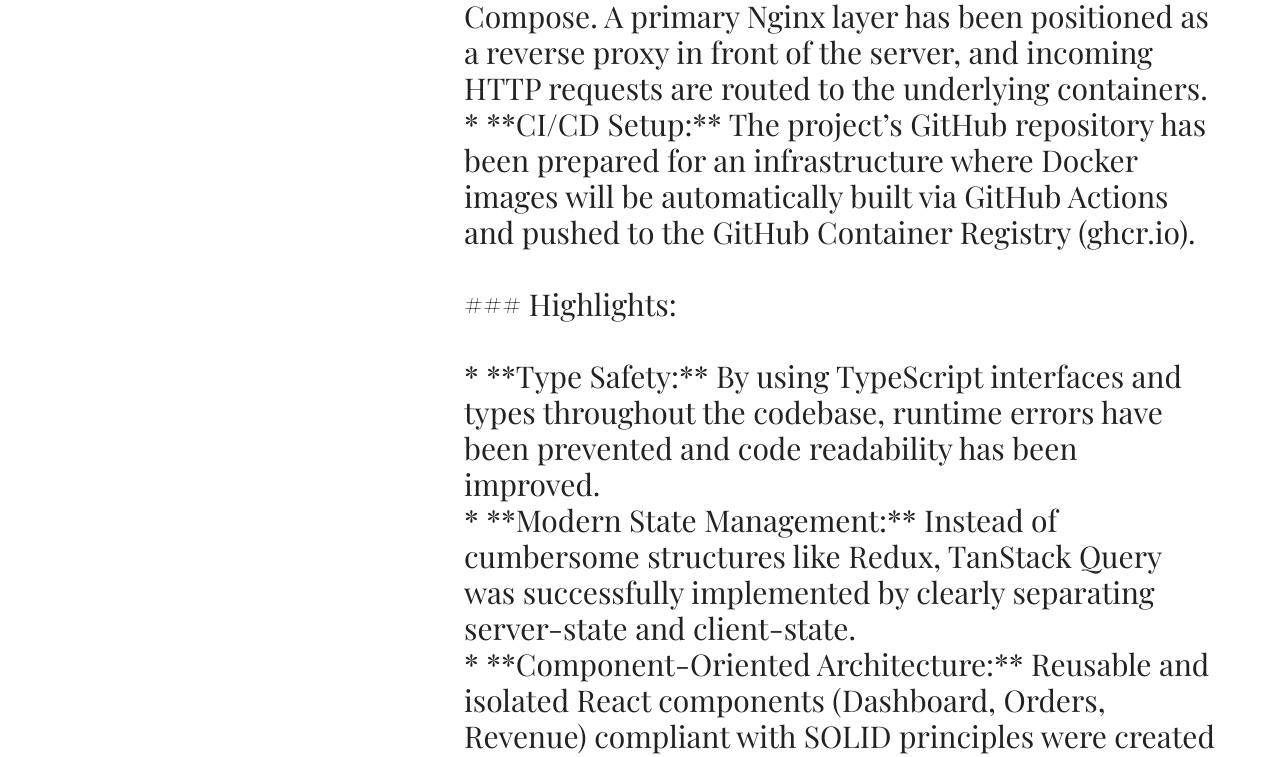
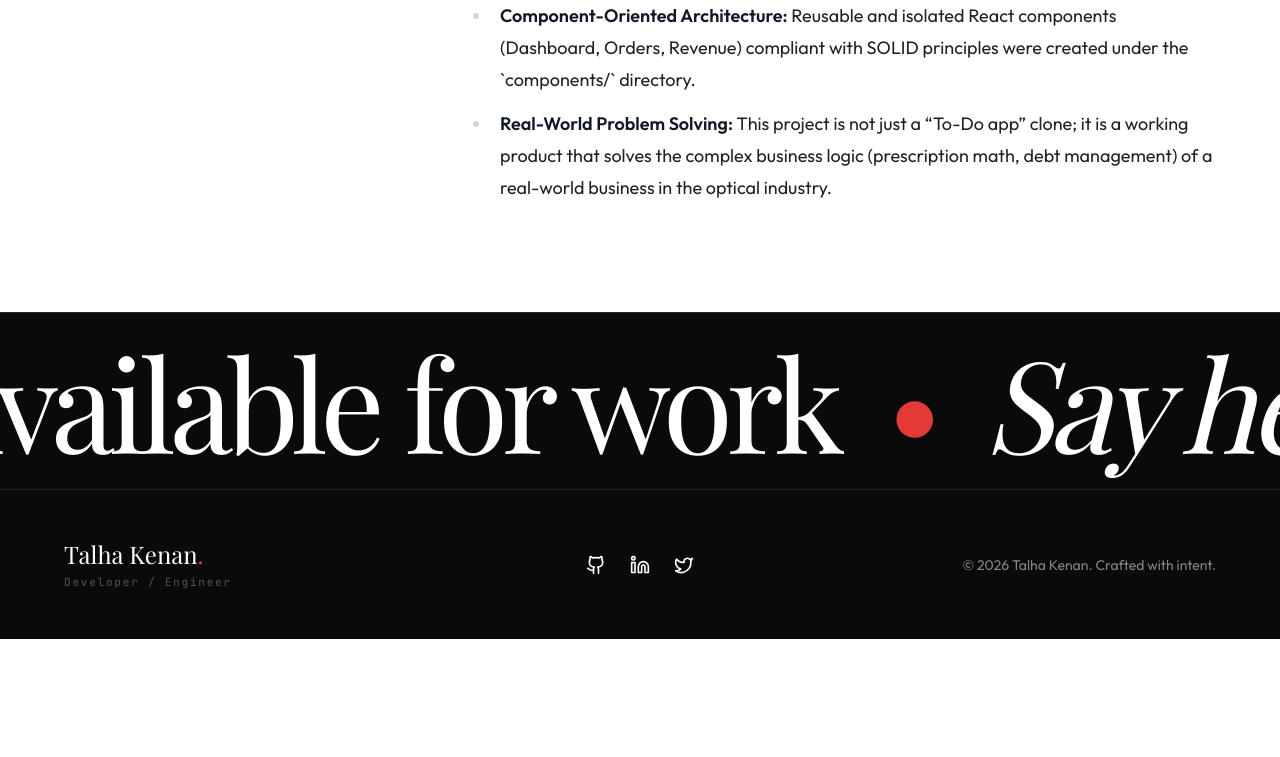
Before and after one commit to talhakenan1/new-portfolio-website, a React (Create React App) app in the folder frontend/: page /projects/cartograph in a window 1280 px wide. Shown: the part 3687-4444 px from the top of the page. After the commit the page ends 4326 px from the top, so only its background shows below. Built offline with nearby package versions, Linux system fonts and the light colour scheme; a web font is replaced by a local one.

Commit message:
Add markdown parser and typography for project descriptions

```diff
--- a/frontend/package.json
+++ b/frontend/package.json
@@ -31,6 +31,7 @@
     "@radix-ui/react-toggle": "^1.1.6",
     "@radix-ui/react-toggle-group": "^1.1.7",
     "@radix-ui/react-tooltip": "^1.2.4",
+    "@tailwindcss/typography": "^0.5.19",
     "ajv": "^8.20.0",
     "ajv-keywords": "^5.1.0",
     "axios": "^1.8.4",
@@ -48,6 +49,7 @@
     "react-day-picker": "8.10.1",
     "react-dom": "^19.0.0",
     "react-hook-form": "^7.56.2",
+    "react-markdown": "^10.1.0",
     "react-resizable-panels": "^3.0.1",
     "react-router-dom": "^7.5.1",
     "react-scripts": "5.0.1",
--- a/frontend/src/pages/ProjectDetailPage.jsx
+++ b/frontend/src/pages/ProjectDetailPage.jsx
@@ -1,6 +1,7 @@
 import React, { useEffect, useState } from "react";
 import { useParams, Link } from "react-router-dom";
 import { ArrowLeft, ExternalLink, Github } from "lucide-react";
+import ReactMarkdown from "react-markdown";
 
 import Navbar from "@/components/Navbar";
 import Footer from "@/components/Footer";
@@ -129,9 +130,9 @@ export default function ProjectDetailPage() {
                     </div>
                     <div className="col-span-12 lg:col-span-8">
                         <div className="kicker-num mb-3">About this project</div>
-                        <p className="font-display text-2xl sm:text-3xl leading-snug text-ink/90 whitespace-pre-wrap">
-                            {project.description}
-                        </p>
+                        <div className="prose prose-lg prose-headings:font-display prose-headings:font-normal prose-a:text-signal hover:prose-a:text-signal/80 transition-colors max-w-none text-ink/90 prose-img:rounded-md prose-img:border prose-img:border-ink/10">
+                            <ReactMarkdown>{project.description}</ReactMarkdown>
+                        </div>
                     </div>
                 </div>
             </article>
--- a/frontend/tailwind.config.js
+++ b/frontend/tailwind.config.js
@@ -74,5 +74,5 @@ module.exports = {
             },
         },
     },
-    plugins: [require("tailwindcss-animate")],
+    plugins: [require("tailwindcss-animate"), require("@tailwindcss/typography")],
 };
```
Also changed, not shown: 2 other files (tests, documents, lock files or other folders).
